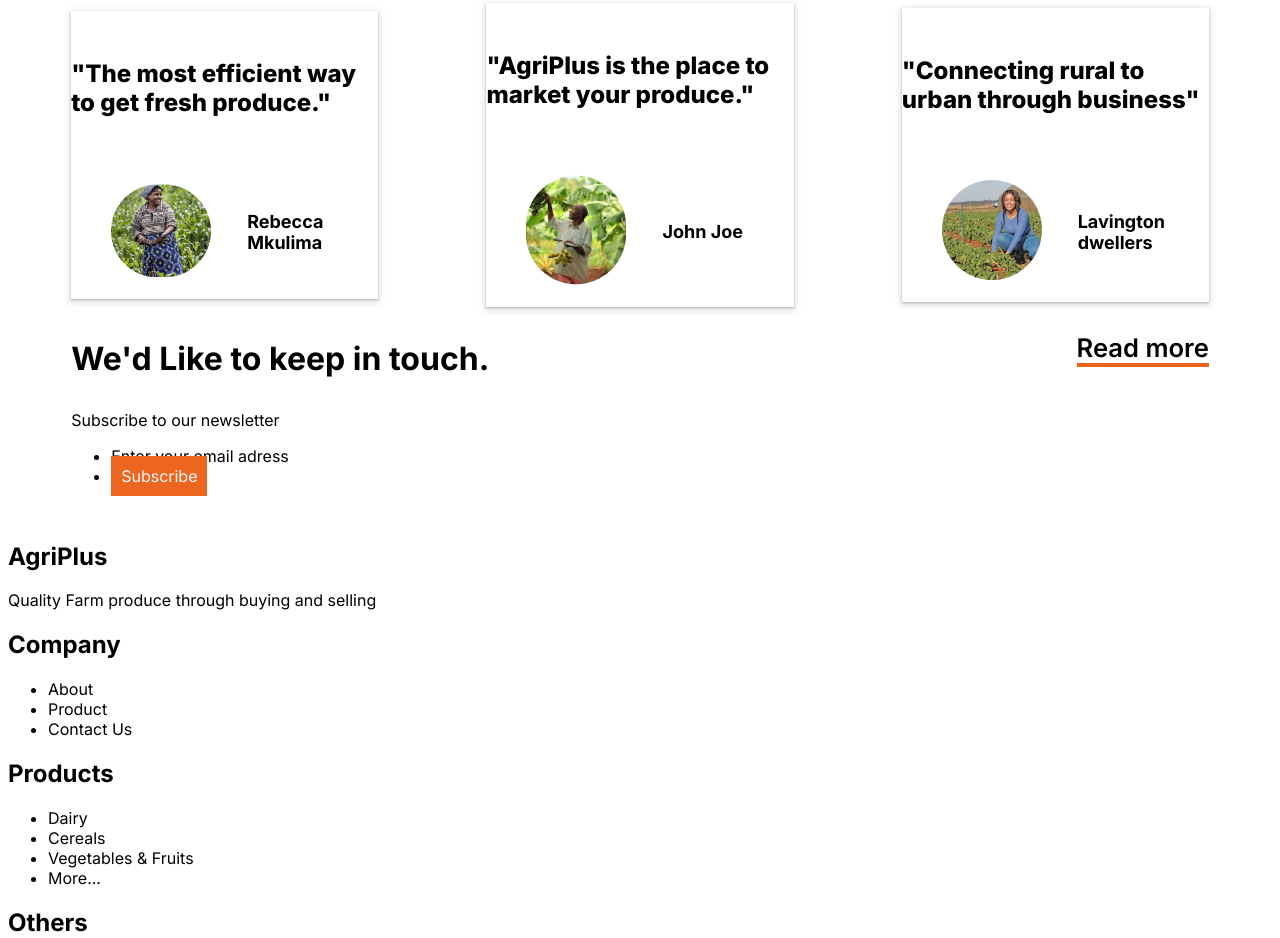
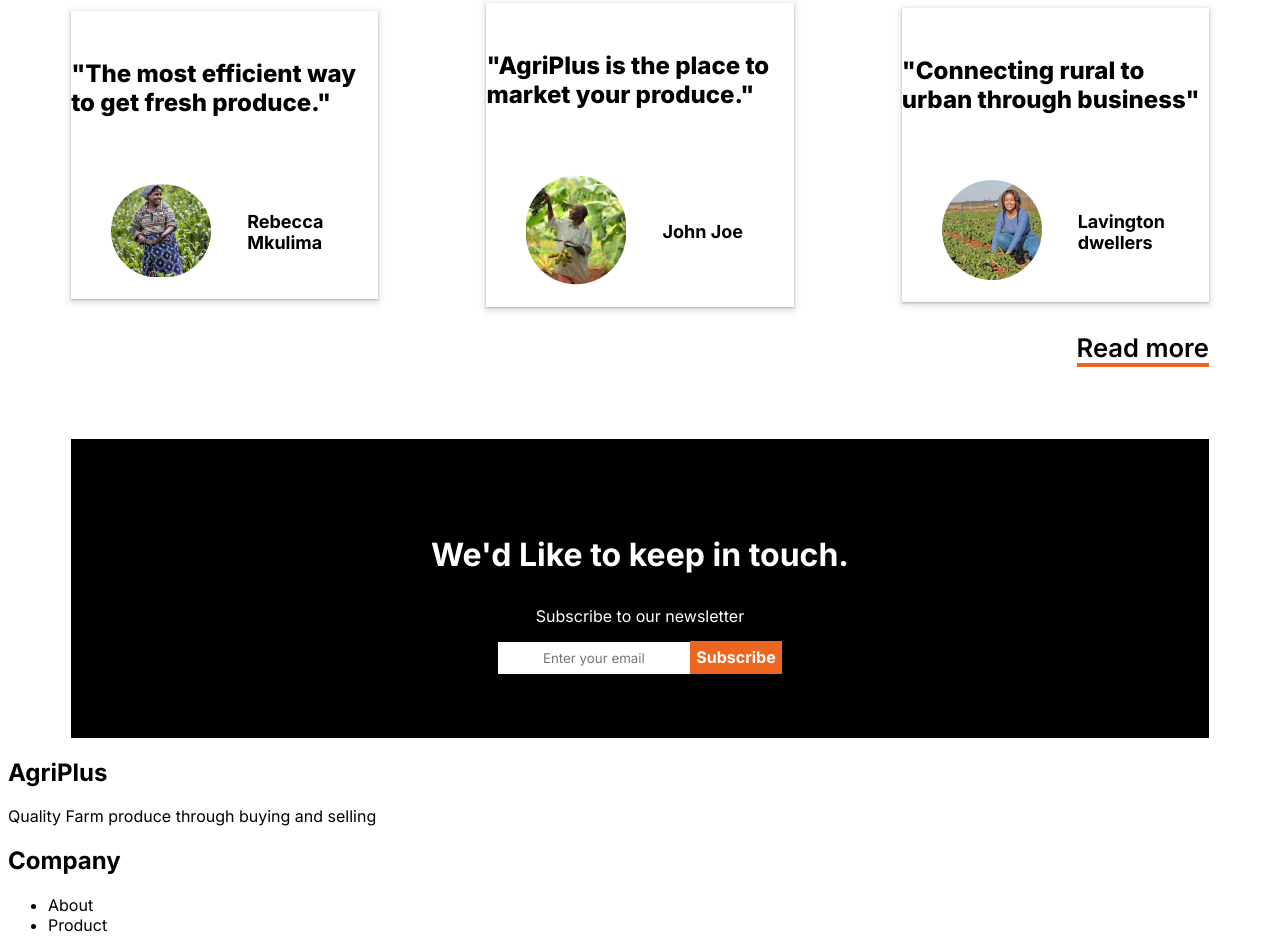
Before and after one commit to Masai11/Week-2-IP-AgriPlus-Website, a plain HTML site: page index.html in a window 1280 px wide. Shown: the part 2430-3368 px from the top of the page. Drawn offline with Linux system fonts and the light colour scheme.

Commit message:
Style subscribe section

```diff
--- a/index.css
+++ b/index.css
@@ -215,6 +215,7 @@ a {
     font-size: 1.6em;
     border-bottom: #ED661F solid 4px;
     margin-top: 1em;
+    margin-bottom: 1em;
 }
 
 .divider {
@@ -223,3 +224,38 @@ a {
     background: rgb(156, 156, 156);
     margin-top: 6em;
 }
+
+.keep-in-touch {
+    margin-top: 7em;
+    margin-left: 5%;
+    margin-right: 5%;
+    background-color: black;
+    text-align: center;
+    color: #fff;
+    padding: 4em 0;
+}
+
+.subscribe {
+    height: 2em;
+    display: flex;
+    align-items: flex-end;
+    justify-content: center;
+}
+
+.sub-txt {
+    color: black;
+    text-align: center;
+    height: 100%;
+    padding: 0%;
+    margin: 0%;
+    border: none;
+}
+
+.sub-btn {
+    margin: 0%;
+    font-weight: 700;
+    padding: 0%;
+    color: #fff;
+    background-color: #ED661F;
+    padding: 0.4em;
+}
--- a/index.html
+++ b/index.html
@@ -245,13 +245,13 @@
 
             <a href="" class="right-btn">Read more</a>
         </div>
-        <div class="keep-in-touch">
-            <h3 class="heading">We'd Like to keep in touch.</h3>
-            <p>Subscribe to our newsletter</p>
-            <ul>
-                <li>Enter your email adress</li>
-                <li><a href="" class="btn"> Subscribe </a></li>
-            </ul>
+    </div>
+    <div class="keep-in-touch">
+        <h3 class="heading">We'd Like to keep in touch.</h3>
+        <p>Subscribe to our newsletter</p>
+        <div class="subscribe">
+            <input type="text" class="sub-txt" placeholder="Enter your email">
+            <a class="sub-btn">Subscribe</a>
         </div>
     </div>
 
```
